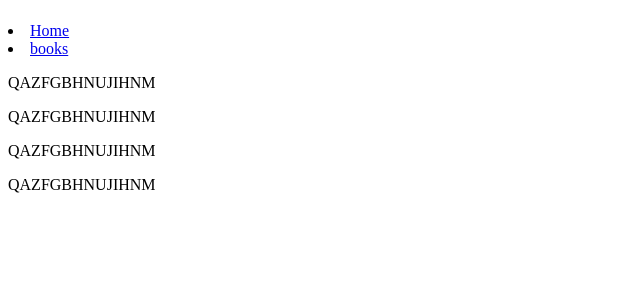
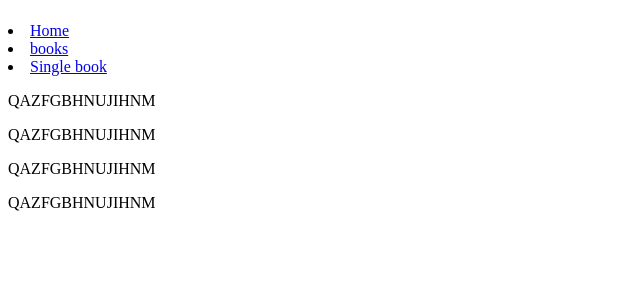
Before and after one commit to SpoicyStick/235-Book-Website, a Flask app: page / in a window 1280 px wide. Shown: the part 58-358 px from the top of the page, without its empty margins (0-640 px from the left). Run offline with Flask 2, Linux system fonts and the light colour scheme.

Commit message:
added css and linked simple_books.html

```diff
--- a/books_blueprint/books.py
+++ b/books_blueprint/books.py
@@ -1,5 +1,6 @@
 from flask import Blueprint, render_template, url_for
 import library.adapters.repository as repo
+from library.domain.model import Book
 books_blueprint = Blueprint(
     'books_bp', __name__
 )
@@ -10,7 +11,8 @@ def home():
     return render_template(
         'home.html',
         home_url = url_for('books_bp.home'),
-        list_url = url_for('books_bp.list_book')
+        list_url = url_for('books_bp.list_book'),
+        book_url = url_for('books_bp.simple_book')
     )
 
 @books_blueprint.route('/book')
@@ -19,5 +21,23 @@ def list_book():
         'list_of_book.html',
         books = repo.repo_instance,
         home_url = url_for('books_bp.home'),
-        list_url = url_for('books_bp.list_book')
+        list_url = url_for('books_bp.list_book'),
+        book_url=url_for('books_bp.simple_book')
     )
+@books_blueprint.route('/single_book')
+def simple_book():
+    a_book = Book(1, "Harry Potter and the Chamber of Secrets")
+    a_book.description = "Ever since Harry Potter had come home for the summer, the Dursleys had been so mean \
+                         and hideous that all Harry wanted was to get back to the Hogwarts School for \
+                         Witchcraft and Wizardry. But just as he’s packing his bags, Harry receives a \
+                         warning from a strange impish creature who says that if Harry returns to Hogwarts, \
+                         disaster will strike."
+    a_book.release_year = 1999
+    a_book.image = "https://d1w7fb2mkkr3kw.cloudfront.net/assets/images/book/lrg/9781/4088/9781408855669.jpg"
+    return render_template(
+        'simple_book.html',
+        book = a_book,
+        home_url = url_for('books_bp.home'),
+        list_url = url_for('books_bp.list_book'),
+        book_url=url_for('books_bp.simple_book')
+    )
--- /dev/null
+++ b/library/static/css/main.css
@@ -0,0 +1,19 @@
+div.basic-book-info{
+    display: inline-block;
+    width: 100%;
+
+}
+
+div.book-image {
+    text-align: left;
+    float: left;
+    padding:20px;
+}
+div.book-image img{
+    height: 500px;
+}
+
+div.book-information {
+    text-align: right;
+    padding:20px;
+}
--- a/library/templates/layout.html
+++ b/library/templates/layout.html
@@ -2,6 +2,7 @@
 <html lang="en">
 <head>
     <meta charset="UTF-8">
+    <link rel="stylesheet" href="{{ url_for('static', filename='css/main.css') }}"/>
     <title>help</title>
 </head>
 <body>
@@ -11,6 +12,7 @@
     <div>
         <li><a href="{{ home_url }}">Home</a></li>
         <li><a href="{{ list_url }}">books</a></li>
+        <li><a href="{{ book_url }}">Single book</a></li>
     </div>
     <div>
 
```
Also changed, not shown: library/templates/simple_book.html (+24 -3 lines).
